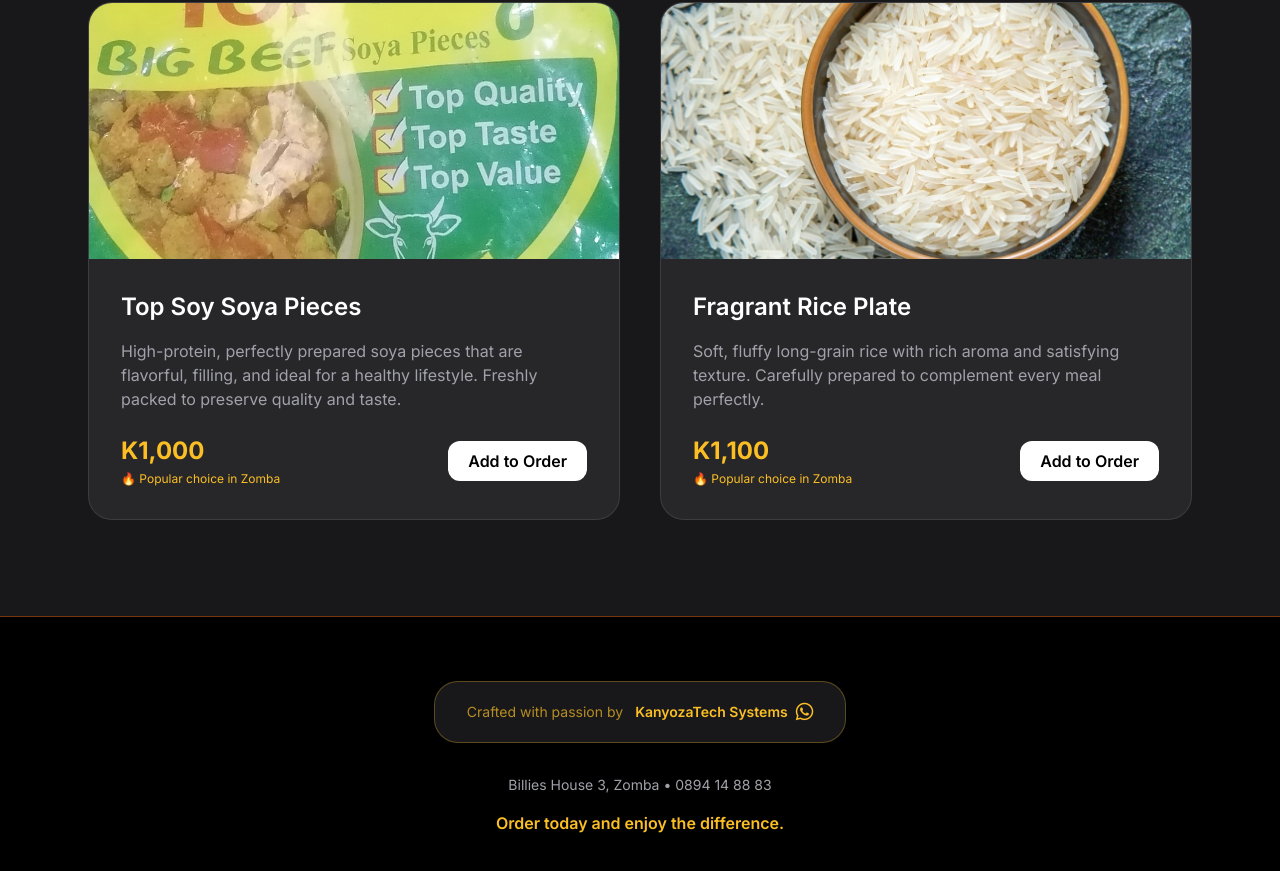
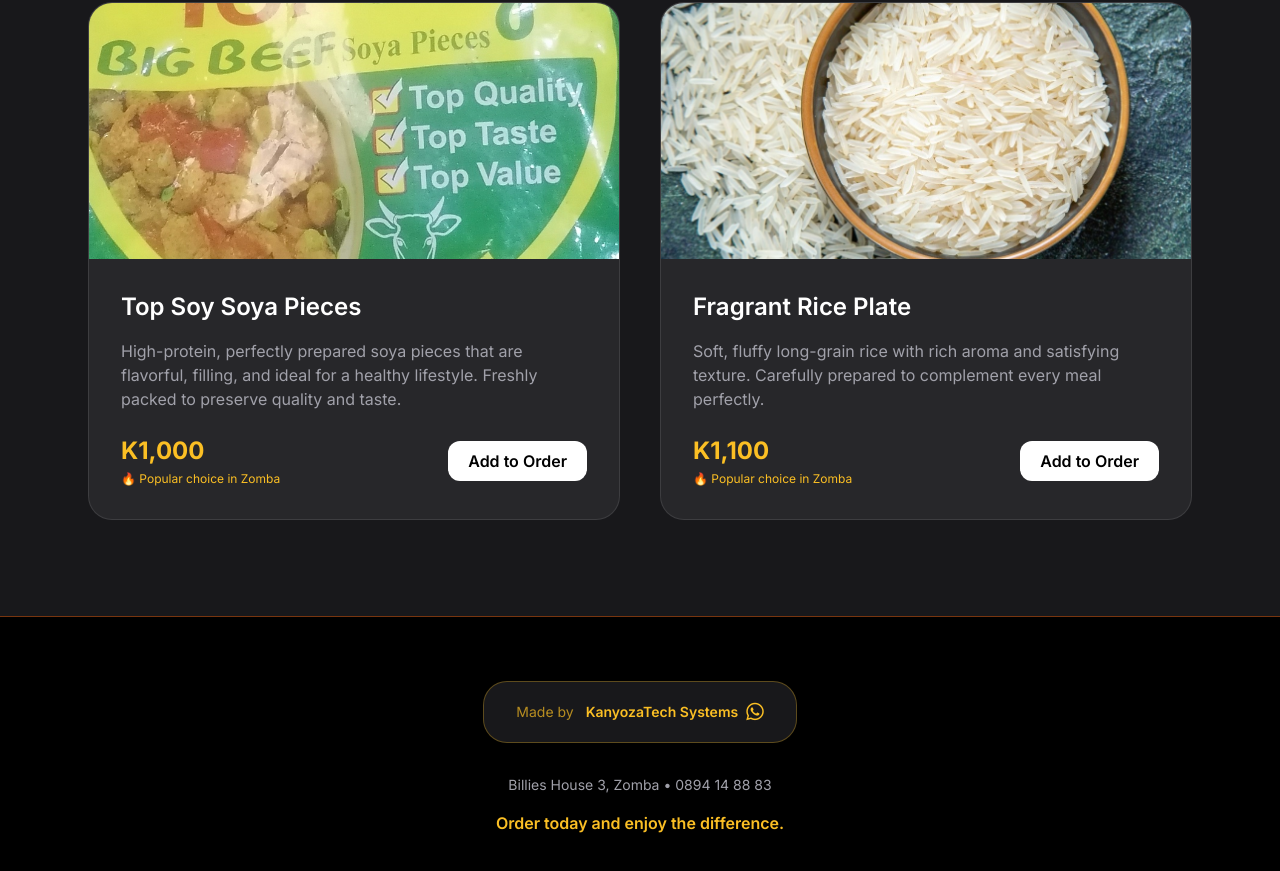
Before and after one commit to Kanyoza2096/KelvinFoods, a plain HTML site: page index.html in a window 1280 px wide. Shown: the part 1054-1925 px from the top of the page. Drawn offline with nearby package versions, Linux system fonts and the light colour scheme.

Commit message:
Update index.html

```diff
--- a/index.html
+++ b/index.html
@@ -187,7 +187,7 @@
               px-8 py-4 rounded-3xl
               transition-all duration-500 text-sm shadow-xl">
 
-    <span class="text-amber-400/70">Crafted with passion by</span>
+    <span class="text-amber-400/70">Made by </span>
 
     <a href="https://wa.me/265885161630"
        target="_blank"
```
